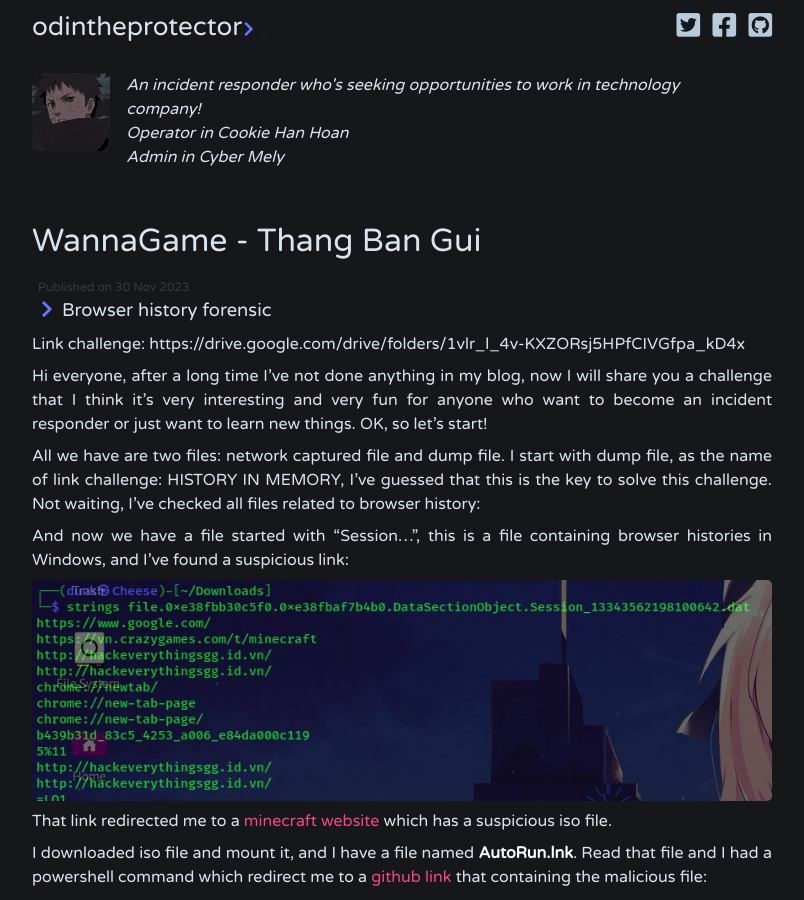
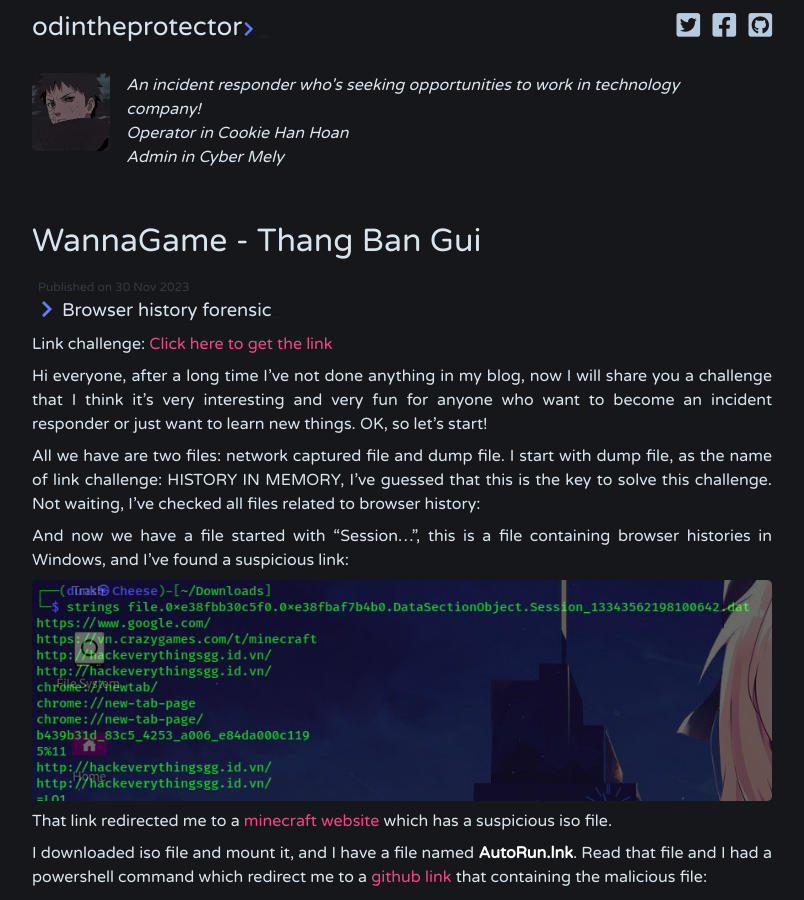
Before and after one commit to odintheprotector/odintheprotector.github.io, a Jekyll site: the page built from _posts/2023-11-30-wannagame-thangbangui.md, in a window 1280 px wide and 900 px high. Shown: the whole window, without its empty margins (238-1042 px from the left). Built offline with Jekyll 4.4.1, drawn with Linux system fonts in a browser that asks for light colours; nearby versions of some CDN libraries.

Commit message:
Update 2023-11-30-wannagame-thangbangui.md

```diff
--- a/_posts/2023-11-30-wannagame-thangbangui.md
+++ b/_posts/2023-11-30-wannagame-thangbangui.md
@@ -5,7 +5,7 @@
 tags: [WannaGame, Writeup, Powershell, Wireshark ]
 ---
 
-Link challenge: https://drive.google.com/drive/folders/1vlr_l_4v-KXZORsj5HPfCIVGfpa_kD4x
+Link challenge: [Click here to get the link](https://drive.google.com/drive/folders/1vlr_l_4v-KXZORsj5HPfCIVGfpa_kD4x)
 
 Hi everyone, after a long time I've not done anything in my blog, now I will share you a challenge that I think it's very interesting and very fun for anyone who want to become an incident responder or just want to learn new things. OK, so let's start!
 
```
